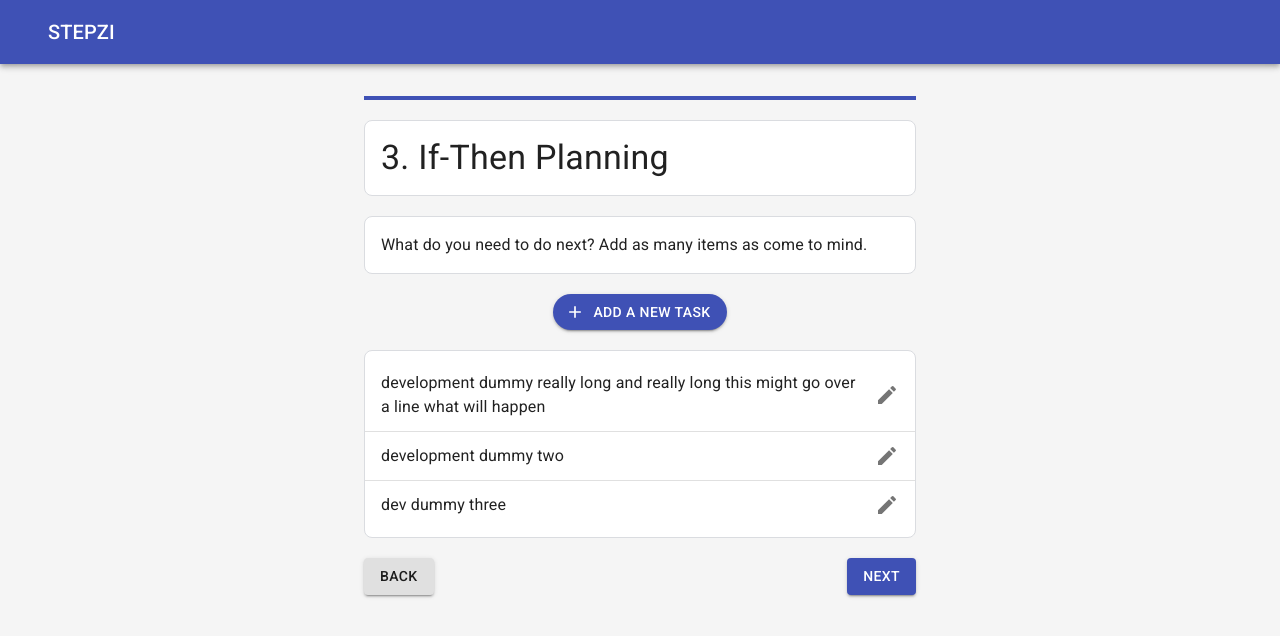
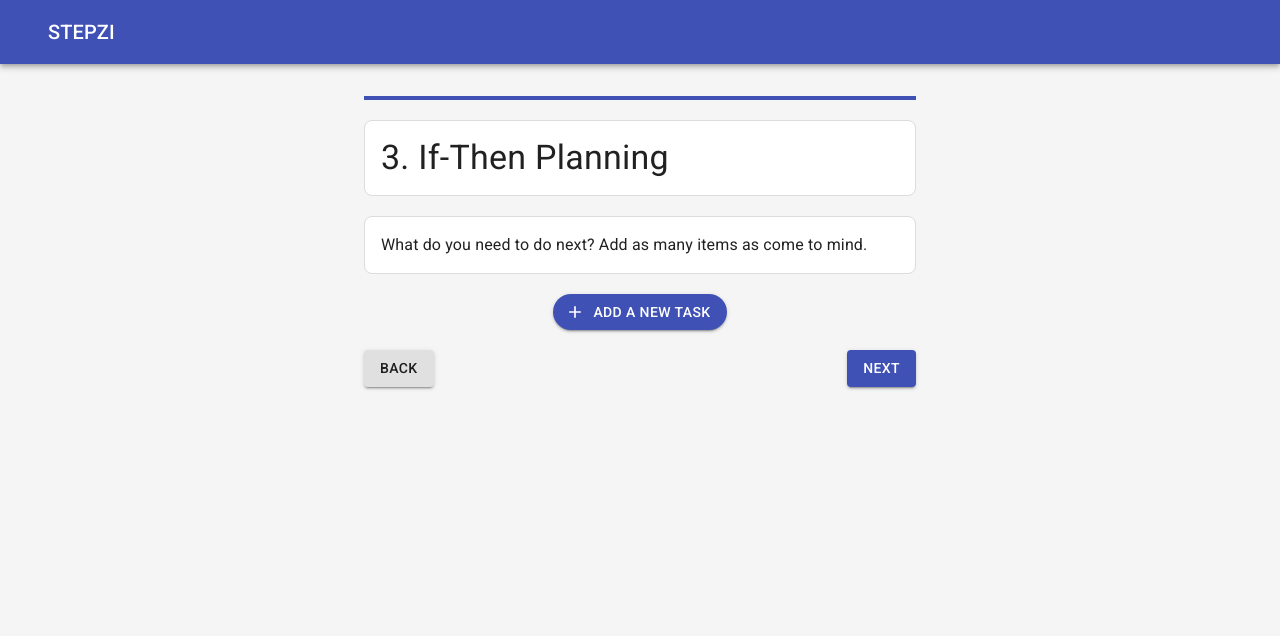
Before and after one commit to johnbede2000/stepzi, a React (Create React App) app: page / in a window 1280 px wide. Shown: the top 636 px of the page. Built offline with nearby package versions, Linux system fonts and the light colour scheme.

Commit message:
conditional render of List, not rendered if no items

```diff
--- a/src/components/ParentSpecific.js
+++ b/src/components/ParentSpecific.js
@@ -23,15 +23,7 @@ const ParentSpecific = () => {
     elPosTwo: '',
     elObOne: '',
     elObTwo: '',
-    actions: [
-      {
-        id: 1,
-        text:
-          'development dummy really long and really long this might go over a line what will happen',
-      },
-      { id: 2, text: 'development dummy two' },
-      { id: 3, text: 'dev dummy three' },
-    ],
+    actions: [],
   });
 
   const handleChange = (e) => {
--- a/src/components/WhatNext.js
+++ b/src/components/WhatNext.js
@@ -54,11 +54,16 @@ const WhatNext = ({ values, setValues, step, setStep }) => {
     const tempArray = values.actions;
     tempArray.push(item);
     setValues({ ...values, actions: tempArray });
+    setActionsHasItem(true);
     setFormIsOpen(false);
     setNewItem('');
   };
   const handleDelete = () => {
     // delete from array here
+
+    if (values.actions.length < 1) {
+      setActionsHasItem(false);
+    }
     setFormIsOpen(false);
     setNewItem('');
   };
@@ -67,6 +72,9 @@ const WhatNext = ({ values, setValues, step, setStep }) => {
       return <Divider />;
     }
   };
+
+  const [actionsHasItem, setActionsHasItem] = React.useState(false);
+
   return (
     <Vertical>
       <Mycard>
@@ -117,6 +125,7 @@ const WhatNext = ({ values, setValues, step, setStep }) => {
         </DialogActions>
       </Dialog>
 
+      {actionsHasItem && (
         <Box bgcolor="#fff" border="1px solid #dadce0" borderRadius="8px">
           <List>
             {values.actions.map((item, index) => {
@@ -140,6 +149,7 @@ const WhatNext = ({ values, setValues, step, setStep }) => {
             })}
           </List>
         </Box>
+      )}
       <Box display="flex" flexDirection="row" justifyContent="space-between">
         <Button variant="contained" onClick={() => setStep(step - 1)}>
           Back
```
Lines whose indentation alone changed are shown as unchanged.
